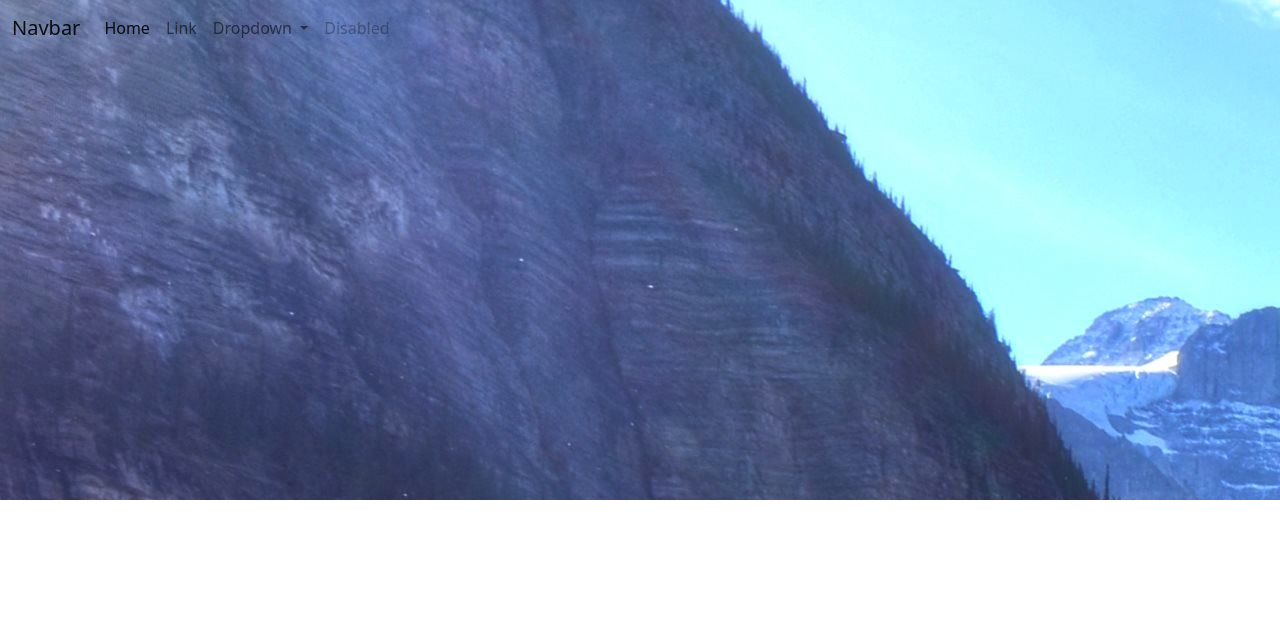
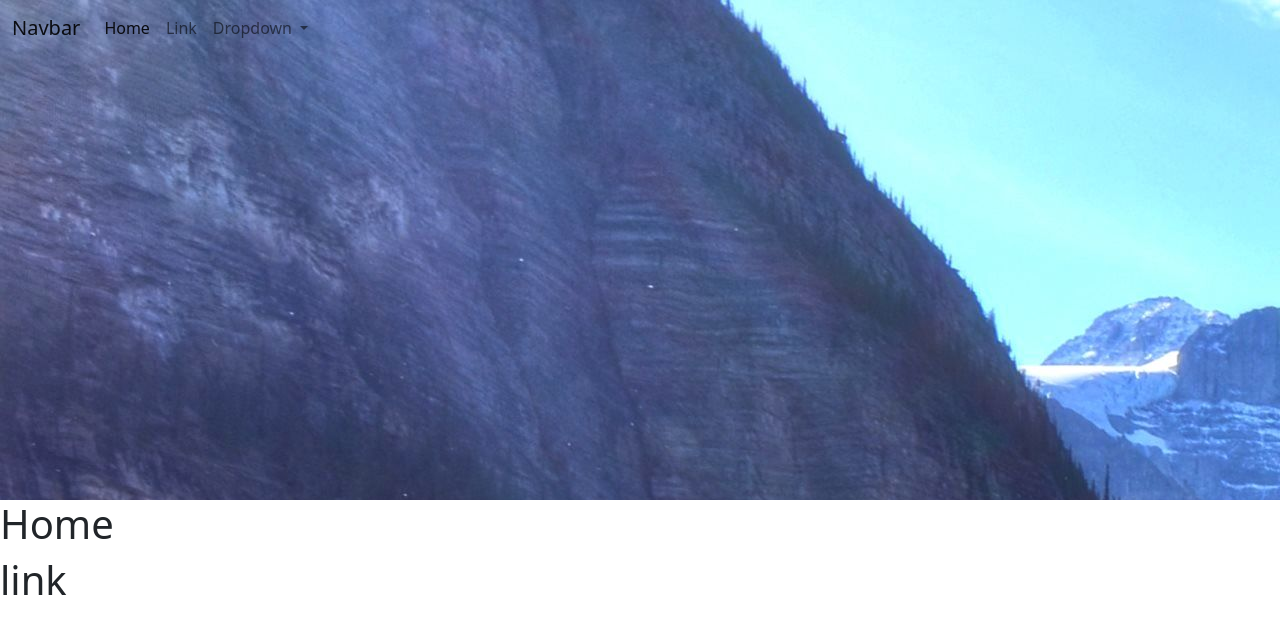
Before and after one commit to laoderidho/Portofolio.github.io, a plain HTML site: page index.html in a window 1280 px wide. Drawn offline with Linux system fonts and the light colour scheme.

Commit message:
update hari ini

```diff
--- a/index.html
+++ b/index.html
@@ -36,14 +36,18 @@
                   <li><a class="dropdown-item" href="#">Something else here</a></li>
                 </ul>
               </li>
-              <li class="nav-item">
-                <a class="nav-link disabled">Disabled</a>
-              </li>
             </ul>
           </div>
         </div>
       </nav>
    </div>
 
+   <div>
+    <h1>Home</h1>
+   </div>
+   <div>
+    <h1>link</h1>
+   </div>
+
 </body>
 </html>
```
